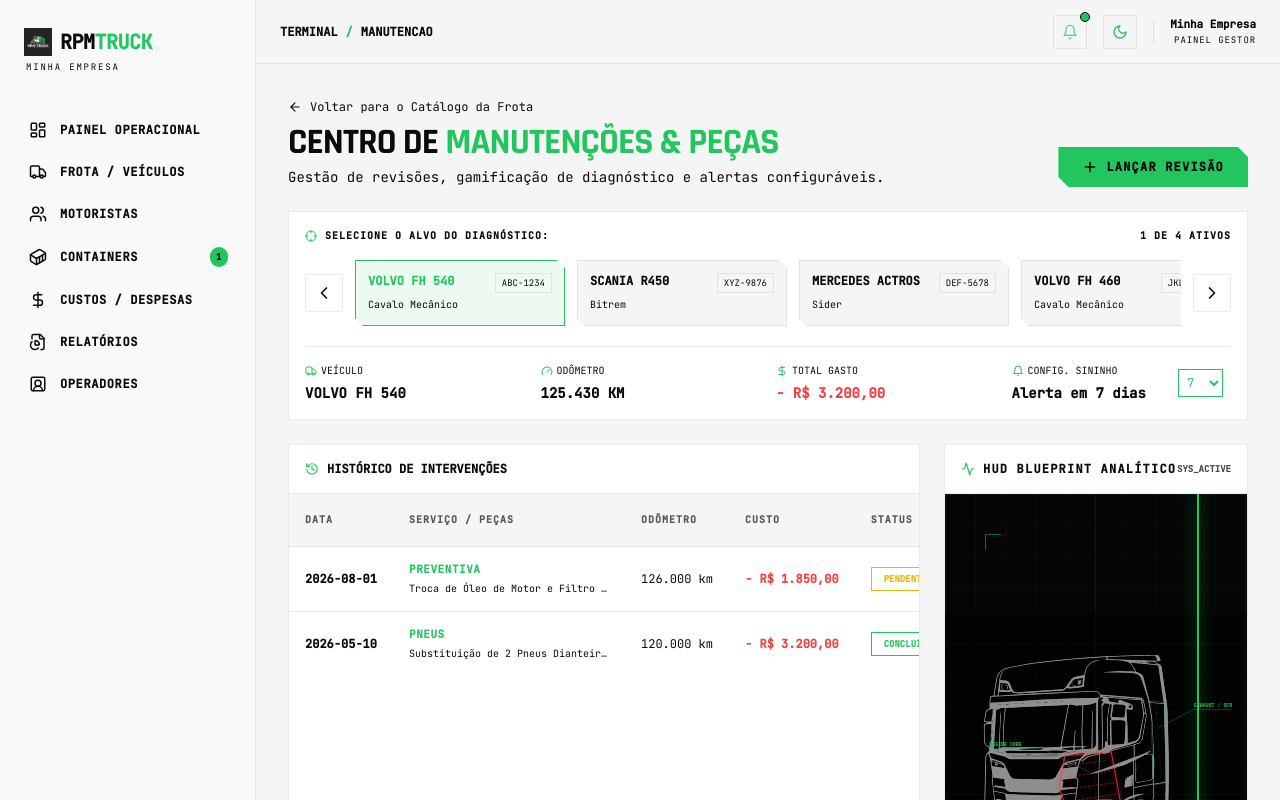
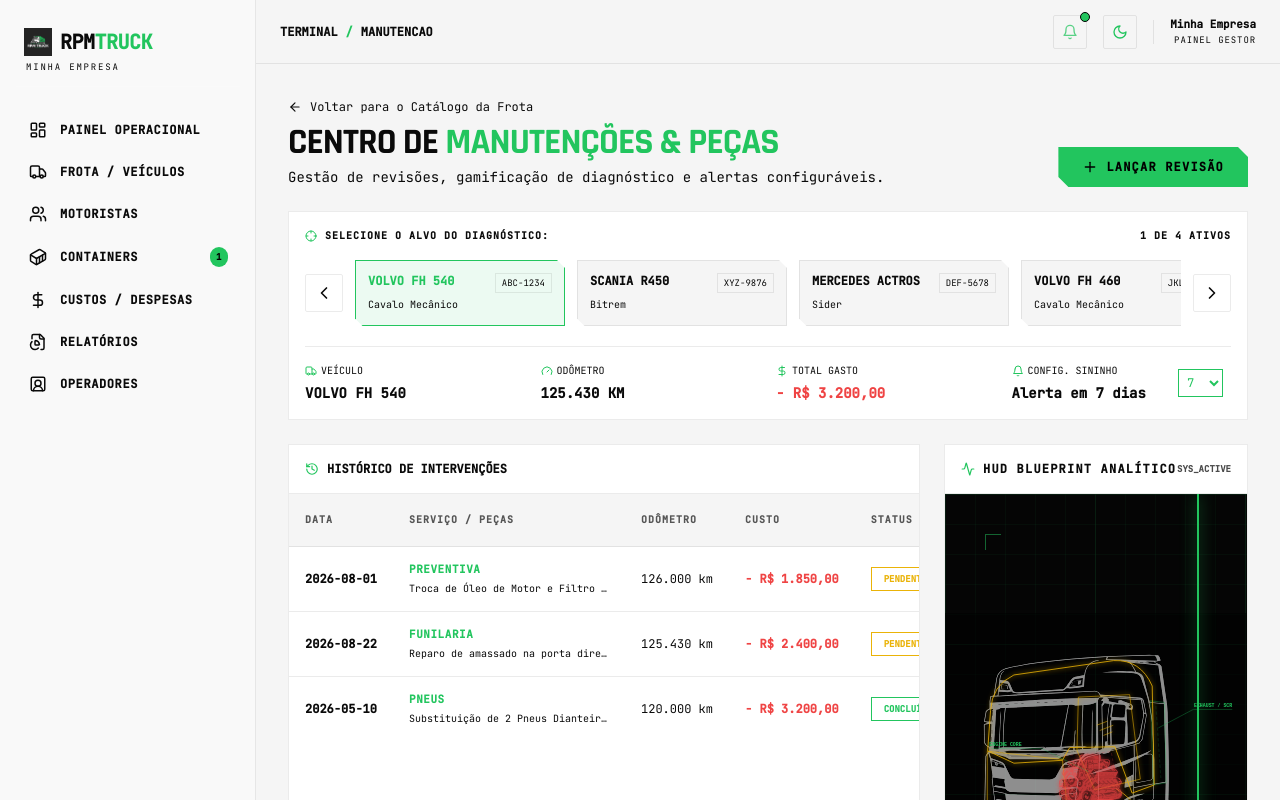
Before and after one commit to GabrielAssencao/RPMTRUCK-Logistics, a Next.js app: page /dashboard/empresa/frota/manutencao in a window 1280 px wide. Both pictures are taken after a click on the button 1120 px from the left and 31 px from the top of the page. Shown: the top 800 px of the page. Built offline with nearby package versions, Linux system fonts and the light colour scheme.

Commit message:
Alteração Visual de Raio X de Veiculo

```diff
--- a/src/app/dashboard/empresa/frota/manutencao/page.tsx
+++ b/src/app/dashboard/empresa/frota/manutencao/page.tsx
@@ -26,7 +26,7 @@ import Link from 'next/link'
 
 type StatusManutencao = 'PENDENTE' | 'CONCLUIDA' | 'CANCELADA' | 'NAO_REALIZADA'
 type StatusDiagnostico = 'PASSIVO' | 'MONITORADO' | 'ALERTA' | 'CRITICO' | 'NORMAL'
-type SistemaDiagnostico = 'estrutura' | 'motor' | 'oleo' | 'escape' | 'combustivel' | 'arla' | 'rodas' | 'freios' | 'transmissao'
+type SistemaDiagnostico = 'estrutura' | 'lataria' | 'motor' | 'oleo' | 'escape' | 'combustivel' | 'arla' | 'rodas' | 'freios' | 'transmissao'
 
 interface VeiculoSelecao {
   id: string
@@ -89,6 +89,7 @@ function ManutencaoContent() {
 
   const [historico, setHistorico] = useState<RegistroManutencao[]>([
     { id: '101', veiculoPlaca: 'ABC-1234', veiculoModelo: 'VOLVO FH 540', dataAgendada: '2026-08-01', tipo: 'PREVENTIVA', pecas: 'Troca de Óleo de Motor e Filtro RACOR', custo: 1850.00, kmAtual: 126000, status: 'PENDENTE', origem: 'FUTURA' },
+    { id: '104', veiculoPlaca: 'ABC-1234', veiculoModelo: 'VOLVO FH 540', dataAgendada: '2026-08-22', tipo: 'FUNILARIA', pecas: 'Reparo de amassado na porta direita e repintura de arranhados', custo: 2400.00, kmAtual: 125430, status: 'PENDENTE', origem: 'FUTURA' },
     { id: '102', veiculoPlaca: 'ABC-1234', veiculoModelo: 'VOLVO FH 540', dataAgendada: '2026-05-10', tipo: 'PNEUS', pecas: 'Substituição de 2 Pneus Dianteiros', custo: 3200.00, kmAtual: 120000, status: 'CONCLUIDA', origem: 'ADMINISTRATIVA' },
     { id: '103', veiculoPlaca: 'JKL-3456', veiculoModelo: 'VOLVO FH 460', dataAgendada: '2026-07-25', tipo: 'CORRETIVA', pecas: 'Revisão das Lonas de Freio', custo: 1200.00, kmAtual: 89000, status: 'PENDENTE', origem: 'FUTURA' }
   ])
@@ -141,7 +142,8 @@ function ManutencaoContent() {
   const registroAfetaSistema = (registro: RegistroManutencao, sistema: SistemaDiagnostico) => {
     const texto = normalizarDiagnostico(`${registro.tipo} ${registro.pecas}`)
     const termos: Record<SistemaDiagnostico, string[]> = {
-      estrutura: ['CHASSI', 'CABINE', 'LONGARINA', 'QUINTA RODA', 'FAROL', 'PORTA'],
+      estrutura: ['CHASSI', 'ESTRUTURA', 'LONGARINA', 'QUINTA RODA'],
+      lataria: ['LATARIA', 'FUNILARIA', 'AMASSADO', 'BATIDA', 'COLISAO', 'ARRANHAO', 'RISCO', 'PINTURA', 'REPINTURA', 'PARACHOQUE', 'PARALAMA', 'CAPO', 'CORROSAO', 'PORTA', 'CABINE', 'FAROL', 'RETROVISOR'],
       motor: ['MOTOR', 'BLOCO', 'CABECOTE', 'CORREIA', 'INJECAO', 'OLEO', 'FILTRO', 'RACOR'],
       oleo: ['OLEO', 'FILTRO', 'RACOR', 'LUBRIFIC'],
       escape: ['ESCAPE', 'ESCAPAMENTO', 'EXAUST', 'CATALISADOR', 'SILENCIOSO'],
@@ -228,6 +230,7 @@ function ManutencaoContent() {
   }
 
   const estiloEstrutura = aplicarEstiloPeca(obterStatusPeca('estrutura'))
+  const estiloLataria = aplicarEstiloPeca(obterStatusPeca('lataria'))
   const estiloMotor = aplicarEstiloPeca(obterStatusPeca('motor'))
   const estiloOleo = aplicarEstiloPeca(obterStatusPeca('oleo'))
   const estiloEscape = aplicarEstiloPeca(obterStatusPeca('escape'))
@@ -464,12 +467,51 @@ function ManutencaoContent() {
                     <feGaussianBlur stdDeviation="7" result="blur" />
                     <feMerge><feMergeNode in="blur" /><feMergeNode in="SourceGraphic" /></feMerge>
                   </filter>
+                  <filter id="engine-color" x="-10%" y="-10%" width="120%" height="120%" colorInterpolationFilters="sRGB">
+                    <feFlood floodColor={estiloMotor.stroke} result="engine-status-color" />
+                    <feComposite in="engine-status-color" in2="SourceAlpha" operator="in" />
+                  </filter>
                 </defs>
+
+                {/* Lataria externa: cabine, porta, para-lama e para-choque */}
+                <motion.g
+                  {...estiloLataria}
+                  animate={estiloLataria.anim}
+                  transition={{ repeat: Infinity, duration: 1.5, ease: 'easeInOut' }}
+                  strokeLinecap="round"
+                  strokeLinejoin="round"
+                  pointerEvents="none"
+                >
+                  <title>Lataria: {obterStatusPeca('lataria')}</title>
+                  <path
+                    d="M104 335 L111 238 Q114 176 168 151 L411 116 Q477 113 505 178 L510 419 L456 439 L414 326 L304 328 L286 359 L169 366 Z"
+                    strokeWidth="2.2"
+                  />
+                  <path d="M326 205 L450 199 L476 405 L365 431 L322 336 Z" strokeWidth="1.5" />
+                  <path d="M104 337 L286 357 L302 516 L104 501 Z" strokeWidth="1.5" />
+                  <path d="M418 429 Q455 450 482 493" fill="none" strokeWidth="2" />
+                  <path d="M371 273 l24 -9 m-17 22 31 -12 m-22 24 20 -8" fill="none" strokeWidth="1.6" opacity="0.85" />
+                </motion.g>
 
                 {/* Motor e cabeçote, sob a cabine */}
                 <motion.g {...estiloMotor} animate={estiloMotor.anim} transition={{ repeat: Infinity, duration: 1.5 }}>
-                  <path d="M292 348 L405 338 L430 474 L306 500 L278 428 Z" strokeWidth="2.5" />
-                  <path d="M305 370 L392 360 M297 399 L404 386 M299 429 L412 414 M304 459 L419 441" fill="none" strokeWidth="1.2" strokeDasharray="6 4" />
+                  <title>Motor: {obterStatusPeca('motor')}</title>
+                  <image
+                    href="/images/motorcaminhaoestilizado.svg"
+                    x="248"
+                    y="282"
+                    width="210"
+                    height="280"
+                    preserveAspectRatio="xMidYMid meet"
+                    filter="url(#engine-color)"
+                  />
+                  <path
+                    d="M292 348 L405 338 L430 474 L306 500 L278 428 Z"
+                    fill="none"
+                    strokeWidth="1.25"
+                    strokeDasharray="7 6"
+                    opacity="0.55"
+                  />
                 </motion.g>
 
                 {/* Óleo e filtro */}
@@ -486,11 +528,12 @@ function ManutencaoContent() {
 
                 {/* Tanque diesel e ARLA acompanhando o chassi */}
                 <motion.g {...estiloCombustivel} animate={estiloCombustivel.anim} transition={{ repeat: Infinity, duration: 1.5 }}>
-                  <path d="M309 508 L418 493 L430 559 L302 577 Z" strokeWidth="2.5" />
-                  <path d="M334 510 L344 568 M378 501 L389 561" fill="none" strokeWidth="1.2" />
+                  <path d="M505 478 L633 462 L642 526 L510 548 Z" strokeWidth="2.5" />
+                  <path d="M530 477 L536 543 M606 466 L614 531" fill="none" strokeWidth="1.5" />
+                  <path d="M516 493 L631 478" fill="none" strokeWidth="1" strokeDasharray="7 5" opacity="0.7" />
                 </motion.g>
                 <motion.g {...estiloArla} animate={estiloArla.anim} transition={{ repeat: Infinity, duration: 1.5 }}>
-                  <path d="M425 482 L466 474 L479 515 L436 525 Z" strokeWidth="2.5" />
+                  <path d="M477 488 L510 482 L516 526 L482 532 Z" strokeWidth="2.5" />
                 </motion.g>
 
                 {/* Rodagem, transmissão e freios sobre as rodas originais */}
@@ -508,7 +551,7 @@ function ManutencaoContent() {
                 <g fill="none" stroke={primary} strokeWidth="1" opacity="0.75">
                   <path d="M350 387 L235 330 L112 330" />
                   <path d="M520 280 L605 235 L700 235" />
-                  <path d="M362 535 L230 622 L112 622" />
+                  <path d="M552 514 L338 622 L112 622" />
                   <path d="M665 532 L700 592 L724 592" />
                 </g>
                 <g fill={primary} fontSize="12" fontFamily="monospace" fontWeight="700">
```
